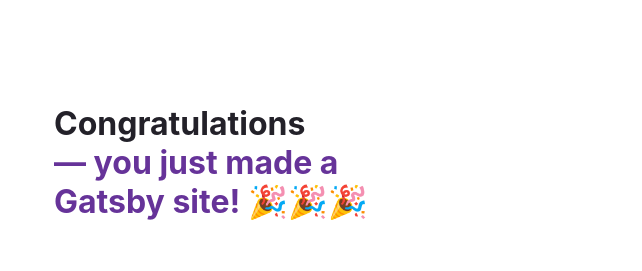
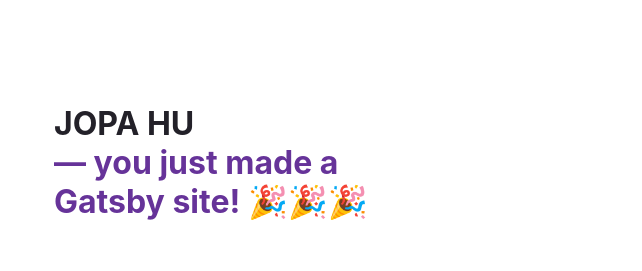
Before and after one commit to timaramazanov/timramazanov, a Gatsby site: page / in a window 1280 px wide. Shown: the top 271 px of the page, without its empty margins (50-692 px from the left). Built offline with nearby package versions, Linux system fonts and the light colour scheme; Gatsby itself is replaced by a stand-in of ours.

Commit message:
removed not used plagins

```diff
--- a/gatsby-config.js
+++ b/gatsby-config.js
@@ -13,7 +13,6 @@ module.exports = {
         icon: "src/images/icon.png",
       },
     },
-    "gatsby-plugin-mdx",
     "gatsby-plugin-sharp",
     "gatsby-transformer-sharp",
     {
--- a/src/pages/index.js
+++ b/src/pages/index.js
@@ -131,7 +131,7 @@ const IndexPage = () => {
     <main style={pageStyles}>
       <title>Home Page</title>
       <h1 style={headingStyles}>
-        Congratulations
+        JOPA HU
         <br />
         <span style={headingAccentStyles}>— you just made a Gatsby site! </span>
         <span role="img" aria-label="Party popper emojis">
```
Also changed, not shown: README.md.
